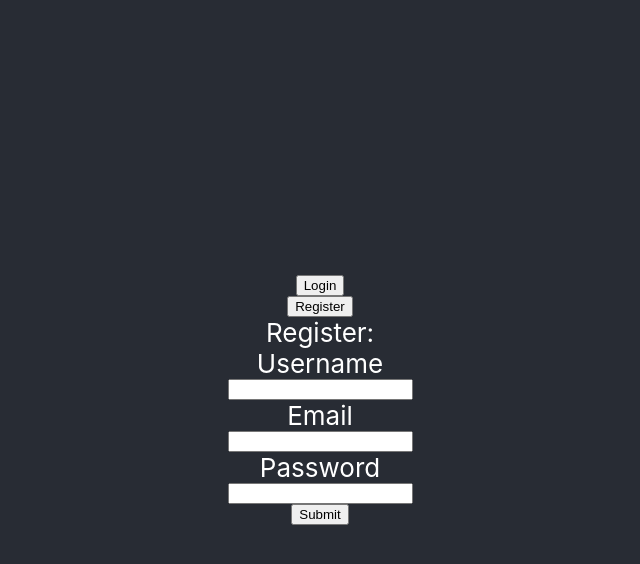
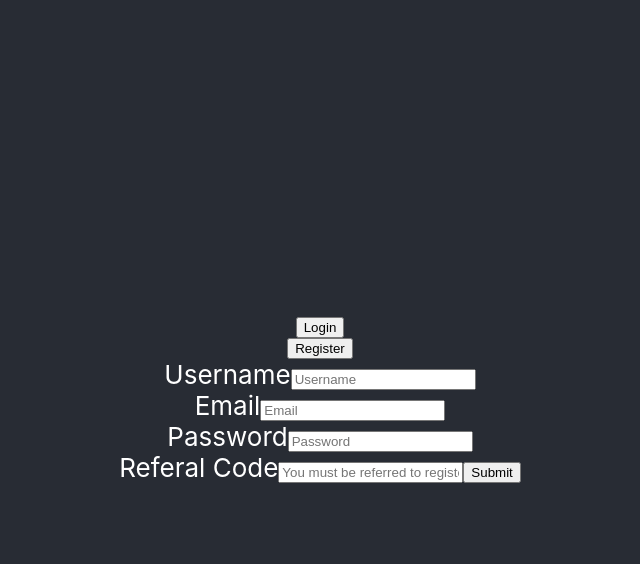
Before and after one commit to alumni-lab/DMPT-PlayerClient, a React (Create React App) app: page / in a window 1280 px wide. Both pictures are taken after a click on the button "Register". Shown: the top 564 px of the page, without its empty margins (320-960 px from the left). Built offline with nearby package versions, Linux system fonts and the light colour scheme; no server answers.

Commit message:
add register page

```diff
--- a/src/components/Register/index.js
+++ b/src/components/Register/index.js
@@ -1,16 +1,91 @@
-import React from 'react'
+import React, { useState, useEffect } from 'react'
+import axios from 'axios'
+import Cookies from 'js-cookie'
+const baseURL = 'https://c27ee1b8.ngrok.io/'
 
 const Register = () => {
+  const [state, setState] = useState({
+    new_user: false,
+    errorMessage: false,
+    serverOnline: false,
+    screenWidth: ''
+  })
+
+  const signup = event => {
+    event.preventDefault()
+    axios({
+      method: 'post',
+      url: `${baseURL}api/char/register`,
+      data: {
+        username: event.target.Username.value,
+        email: event.target.Email.value,
+        password: event.target.Password.value,
+        UID: 'a4kCCwmy4xw33dpa'
+      }
+    })
+      .then(response => {
+        Cookies.set('token', response.data.access_token, { expires: 1 })
+        Cookies.set('username', response.data.username, { expires: 1 })
+        Cookies.set('player', false, { expires: 1 })
+        console.log(response.data)
+        // props.login(response.data.access_token, response.data.username, false)
+      })
+      .catch(error => {
+        console.log(error.response.data.message)
+        setState({ errorMessage: error.response.data.message })
+      })
+  }
+
   return (
     <>
-      <div>Register:</div>
-      <div>Username</div>
-      <input></input>
-      <div>Email</div>
-      <input></input>
-      <div>Password</div>
-      <input></input>
-      <button>Submit</button>
+      <div className='form-p'>
+        <form onSubmit={signup}>
+          <input type='hidden' value='disable-autofill' />
+          <label className='form-label'>Username</label>
+          <input
+            className='login-text'
+            type='username'
+            autoComplete='user'
+            placeholder='Username'
+            name='Username'
+            required
+          />
+          <br />
+
+          <label className='form-label'>Email</label>
+          <input
+            className='login-text'
+            type='email'
+            placeholder='Email'
+            autoComplete='email'
+            name='Email'
+            required
+          />
+          <br />
+
+          <label className='form-label'>Password</label>
+          <input
+            className='login-text'
+            type='password'
+            placeholder='Password'
+            autoComplete='new-password'
+            name='Password'
+            required
+          />
+          <br />
+
+          <label className='form-label'>Referal Code</label>
+          <input
+            className='login-text'
+            type='text'
+            autoComplete='referal'
+            placeholder='You must be referred to register'
+            name='Verification'
+            required
+          />
+          <input className='login-submit' type='submit' value='Submit' />
+        </form>
+      </div>
     </>
   )
 }
```
